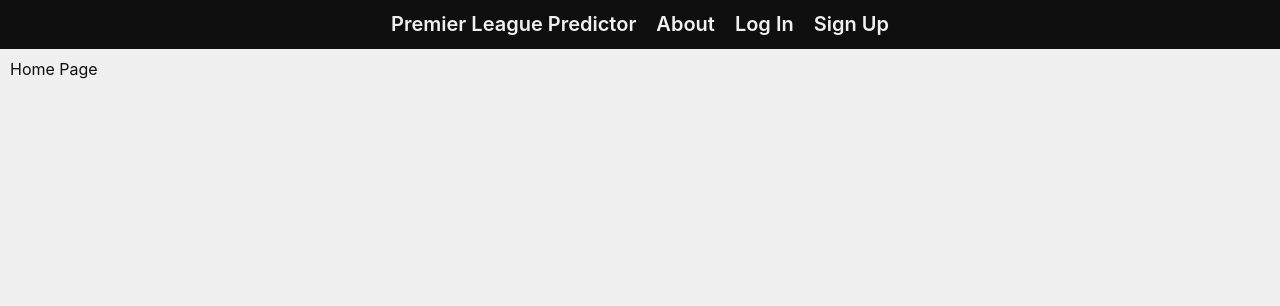
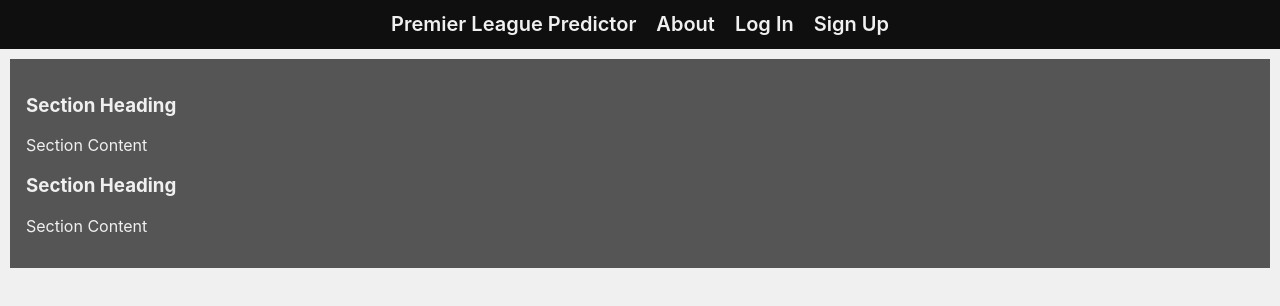
Before and after one commit to Jheller11/predictor-react, a React (Create React App) app: page / in a window 1280 px wide. Shown: the top 306 px of the page. Built offline with nearby package versions, Linux system fonts and the light colour scheme.

Commit message:
components

```diff
--- a/public/index.html
+++ b/public/index.html
@@ -9,6 +9,13 @@
     />
     <meta name="theme-color" content="#000000" />
     <link rel="manifest" href="%PUBLIC_URL%/manifest.json" />
+    <link
+      rel="stylesheet"
+      href="https://use.fontawesome.com/releases/v5.6.3/css/all.css"
+      integrity="sha384-UHRtZLI+pbxtHCWp1t77Bi1L4ZtiqrqD80Kn4Z8NTSRyMA2Fd33n5dQ8lWUE00s/"
+      crossorigin="anonymous"
+    />
+    <script src="https://use.fontawesome.com/797a1ee749.js"></script>
 
     <title>Predictor</title>
   </head>
--- a/src/components/Button/Button.js
+++ b/src/components/Button/Button.js
@@ -1,8 +1,9 @@
 import React from 'react'
+import styles from './Button.module.css'
 
-const Button = ({ value, onSubmit }) => {
+const Button = ({ value, type, onSubmit }) => {
   return (
-    <button type="submit" onSubmit={onSubmit}>
+    <button className={styles.btn} type={type} onSubmit={onSubmit}>
       {value}
     </button>
   )
--- a/src/components/Button/Button.module.css
+++ b/src/components/Button/Button.module.css
@@ -0,0 +1,14 @@
+.btn {
+  margin: 1em;
+  height: 2em;
+  border: 1px solid #0f0f0f;
+  background-color: #f0f0f0;
+  color: #0f0f0f;
+  font-size: 14px;
+}
+
+.btn:hover {
+  border: 1px solid #8400c2;
+  color: #f0f0f0;
+  background-color: #8400c2;
+}
--- a/src/components/Home/Home.js
+++ b/src/components/Home/Home.js
@@ -1,7 +1,19 @@
 import React from 'react'
+import styles from './Home.module.css'
 
 const Home = () => {
-  return <div>Home Page</div>
+  return (
+    <div className={styles.home}>
+      <section>
+        <h3>Section Heading</h3>
+        <p>Section Content</p>
+      </section>
+      <section>
+        <h3>Section Heading</h3>
+        <p>Section Content</p>
+      </section>
+    </div>
+  )
 }
 
 export default Home
--- a/src/components/Home/Home.module.css
+++ b/src/components/Home/Home.module.css
@@ -0,0 +1,5 @@
+.home {
+  background: #555555;
+  padding: 1em;
+  color: #f0f0f0;
+}
--- a/src/components/Login/Login.js
+++ b/src/components/Login/Login.js
@@ -15,7 +15,8 @@ class Login extends Component {
         <form>
           <TextInput name="email" type="text" label="E-mail Address" />
           <TextInput name="password" type="password" label="Password" />
-          <Button value="Log In" />
+          <Button value="Log In" type="submit" />
+          <Button value="Clear Form" type="reset" />
         </form>
       </div>
     )
--- a/src/components/Signup/Signup.js
+++ b/src/components/Signup/Signup.js
@@ -16,7 +16,8 @@ class Signup extends Component {
           <TextInput name="email" type="text" label="E-mail Address" />
           <TextInput name="username" type="text" label="Username" />
           <TextInput name="password" type="password" label="Password" />
-          <Button value="Sign Up" />
+          <Button value="Sign Up" type="submit" />
+          <Button value="Clear Form" type="reset" />
         </form>
       </div>
     )
```
Also changed, not shown: src/components/Spinner/Spinner.js (added, +7 -0 lines), src/components/Spinner/Spinner.module.css (added).
